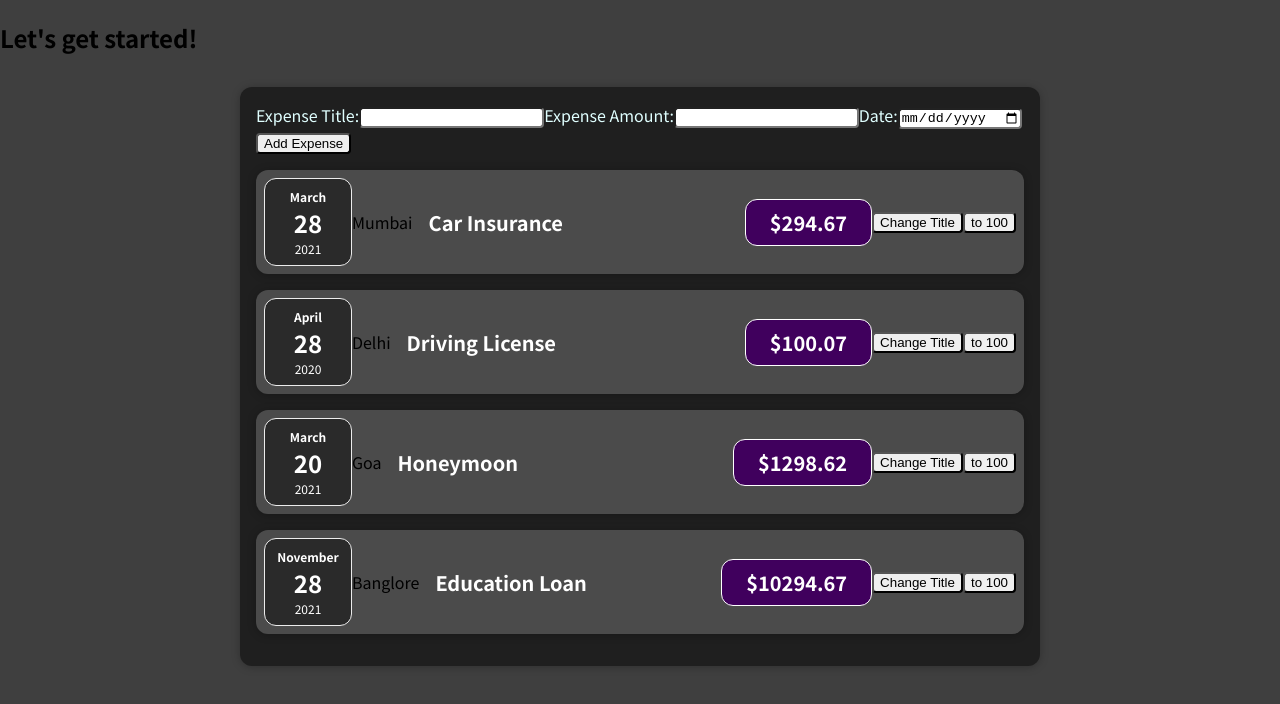
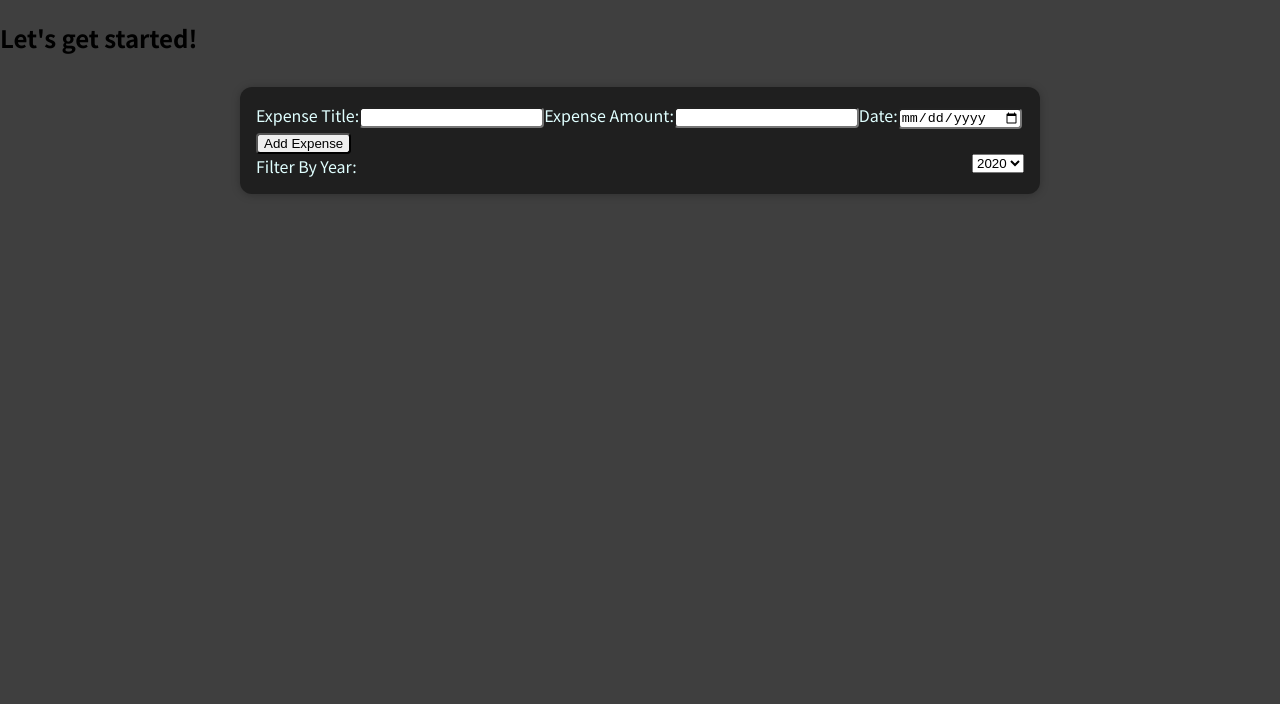
Before and after one commit to AmruthjithSunil/reactExpense, a React (Create React App) app: page / in a window 1280 px wide. Shown: the top 704 px of the page. Built offline with nearby package versions, Linux system fonts and the light colour scheme.

Commit message:
advance react task 11

```diff
--- a/src/App.js
+++ b/src/App.js
@@ -3,6 +3,7 @@ import ExpenseItem from "./components/Expenses/ExpenseItem";
 import ExpenseForm from "./components/Expenses/ExpenseForm";
 import Card from "./components/UI/Card";
 import "./components/Expenses/Expenses.css";
+import FilterExpense from "./components/Expenses/FilterExpense";
 
 function App() {
   const [expenses, setExpenses] = useState([
@@ -36,12 +37,29 @@ function App() {
     },
   ]);
 
+  const [filteredExpenses, setFilteredExpenses] = useState([]);
+
+  const filterChangeHandler = (year) => {
+    const temp = expenses.filter(
+      (expense) => expense.date.getFullYear().toString() == year
+    );
+    setFilteredExpenses(temp);
+  };
+
   const addExpense = (expense) => {
     setExpenses((expenses) => [expense, ...expenses]);
     console.log(expense);
   };
 
-  const expenseItems = expenses.map((expense) => (
+  // const expenseItems = filteredExpenses.length ? (
+  //   filteredExpenses.map((expense) => (
+  //     <ExpenseItem key={expense.id} expense={expense} />
+  //   ))
+  // ) : (
+  //   <p>no lists</p>
+  // );
+
+  const expenseItems = filteredExpenses.map((expense) => (
     <ExpenseItem key={expense.id} expense={expense} />
   ));
 
@@ -50,6 +68,7 @@ function App() {
       <h2>Let's get started!</h2>
       <Card className="expenses">
         <ExpenseForm onExpenseSave={addExpense} />
+        <FilterExpense onFilterChange={filterChangeHandler} />
         {expenseItems}
       </Card>
     </div>
--- /dev/null
+++ b/src/components/Expenses/FilterExpense.css
@@ -0,0 +1,7 @@
+label{
+  color: lightcyan;
+}
+
+select{
+  float: right;
+}
--- /dev/null
+++ b/src/components/Expenses/FilterExpense.js
@@ -0,0 +1,22 @@
+import "./FilterExpense.css";
+
+const FilterExpense = ({ onFilterChange }) => {
+  const changeHandler = (e) => {
+    onFilterChange(e.target.value);
+  };
+
+  return (
+    <>
+      <label>Filter By Year:</label>
+
+      <select onChange={changeHandler}>
+        <option value="2020">2020</option>
+        <option value="2021">2021</option>
+        <option value="2022">2022</option>
+        <option value="2023">2023</option>
+      </select>
+    </>
+  );
+};
+
+export default FilterExpense;
```
